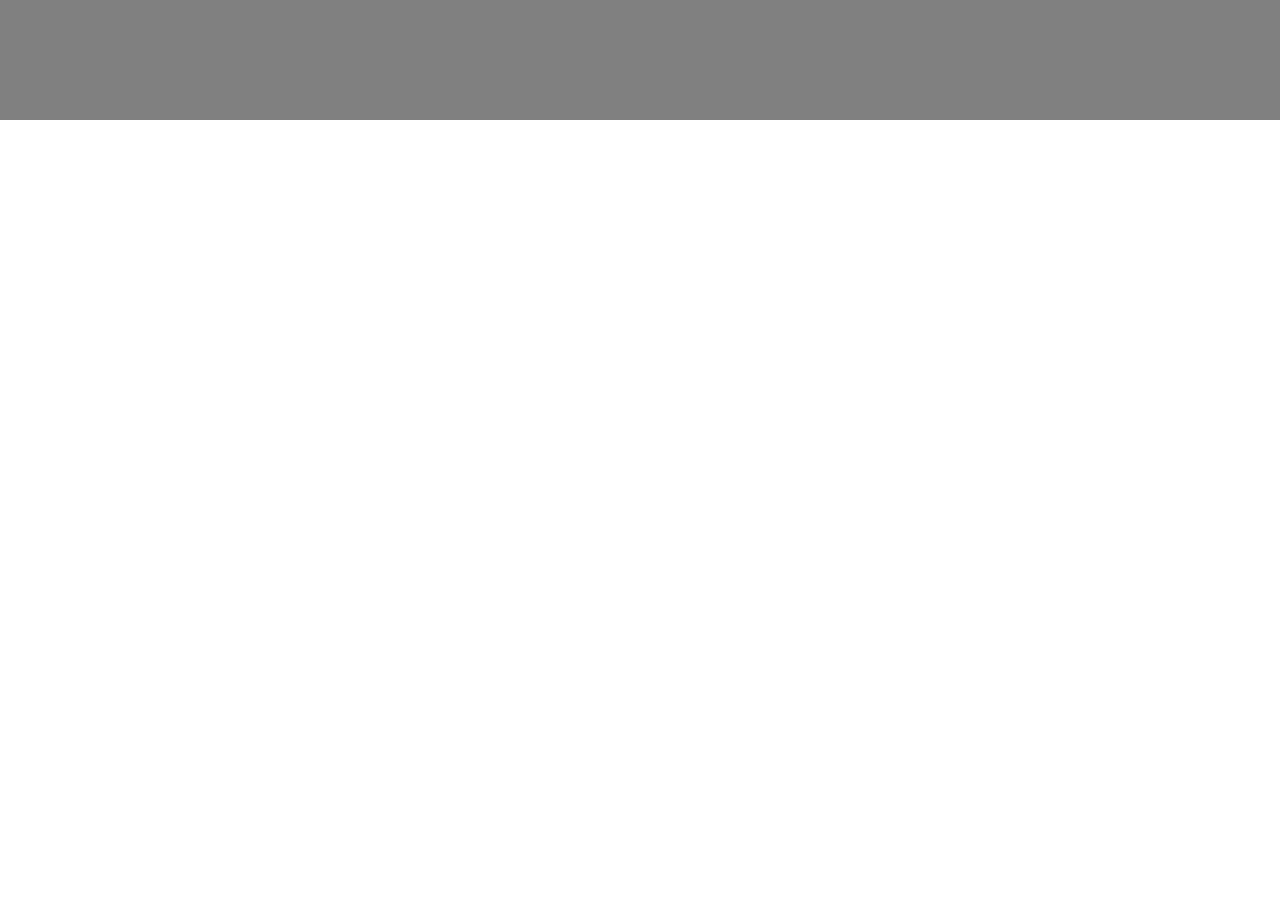
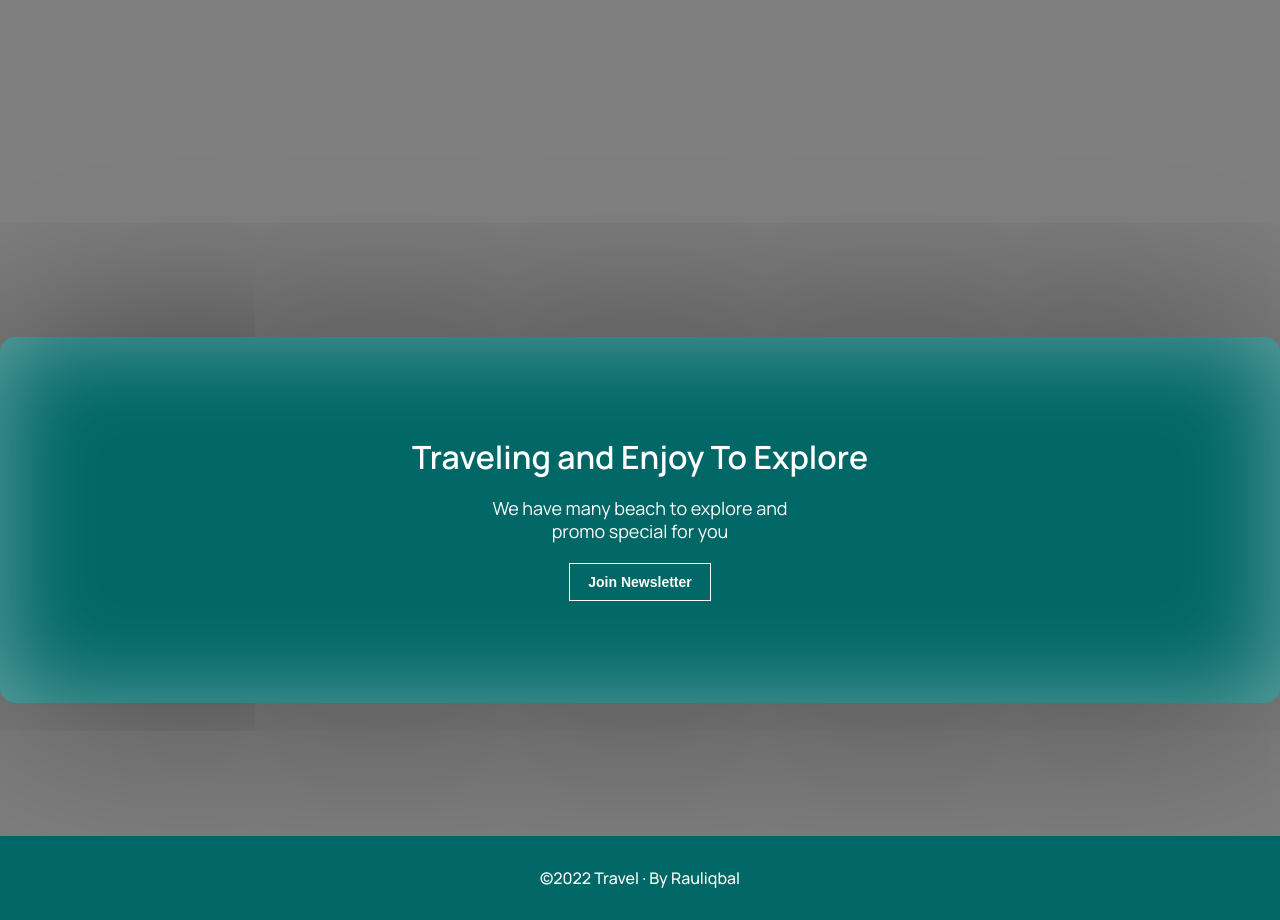
Before and after one commit to JeckJonnyQ/Travel-Beaches, a React (Vite) app: page / in a window 1280 px wide. Shown: the part 3080-4000 px from the top of the page. Before the commit the page ends 3200 px from the top, so only its background shows below. Built offline with nearby package versions, Linux system fonts and the light colour scheme.

Commit message:
feat: add footer component

```diff
--- a/src/App.jsx
+++ b/src/App.jsx
@@ -4,6 +4,7 @@ import HomeSection from "./components/HomeSection/HomeSection";
 import AboutSection from "./components/AboutSection/AboutSection";
 import DiscoverSection from "./components/DiscoverSection/DiscoverSection";
 import ExploreSection from "./components/ExploreSection/ExploreSection";
+import Footer from "./components/Footer/Footer";
 
 import VideoBack from "./components/VideoBack/VideoBack";
 
@@ -18,6 +19,7 @@ function App() {
       <AboutSection props={aboutData} />
       <DiscoverSection />
       <ExploreSection props={exploreData} />
+      <Footer />
 
       <VideoBack />
     </div>
--- /dev/null
+++ b/src/components/Footer/Footer.jsx
@@ -0,0 +1,22 @@
+import "./Footer.scss";
+import Button from "../Button/Button";
+
+export default function Footer() {
+  return (
+    <footer className="footer">
+      <div className="footer__content">
+        <h2 className="footer__content_title">
+          Traveling and Enjoy To Explore
+        </h2>
+        <p className="footer__content_description">
+          We have many beach to explore and promo special for you
+        </p>
+        <Button text="Join Newsletter" />
+      </div>
+
+      <div className="footer__copy">
+        <h3 className="footer__copy_text">&#169;2022 Travel · By Rauliqbal</h3>
+      </div>
+    </footer>
+  );
+}
--- /dev/null
+++ b/src/components/Footer/Footer.scss
@@ -0,0 +1,57 @@
+.footer {
+  position: relative;
+  display: flex;
+  flex-direction: column;
+  align-items: center;
+  justify-content: center;
+  width: 100%;
+  min-height: 100vh;
+  z-index: 1;
+  background-color: rgba(0, 0, 0, 0.5);
+
+  .footer__content {
+    display: flex;
+    flex-direction: column;
+    align-items: center;
+    padding: 70px 5px;
+    max-width: 1320px;
+    width: 100%;
+    border-radius: 15px;
+    background-color: rgb(0, 103, 103);
+    box-shadow: inset 0 0 100px rgba(255, 255, 255, 0.4),
+      0 0 200px rgba(0, 0, 0, 0.5);
+
+    .footer__content_title {
+      margin: 30px 0px 20px;
+      font-size: 32px;
+      font-weight: 600;
+      line-height: 40px;
+    }
+
+    .footer__content_description {
+      margin: 0px 0px 20px;
+      max-width: 320px;
+      font-size: 18px;
+      line-height: 23px;
+      text-align: center;
+    }
+  }
+
+  .footer__copy {
+    position: absolute;
+    display: flex;
+    justify-content: center;
+    align-items: center;
+    width: 100%;
+    bottom: 0;
+    height: 84px;
+    background-color: rgb(0, 103, 103);
+
+    .footer__copy_text {
+      font-size: 16px;
+      font-weight: 500;
+      line-height: 20px;
+      padding: 32px 0px;
+    }
+  }
+}
```
